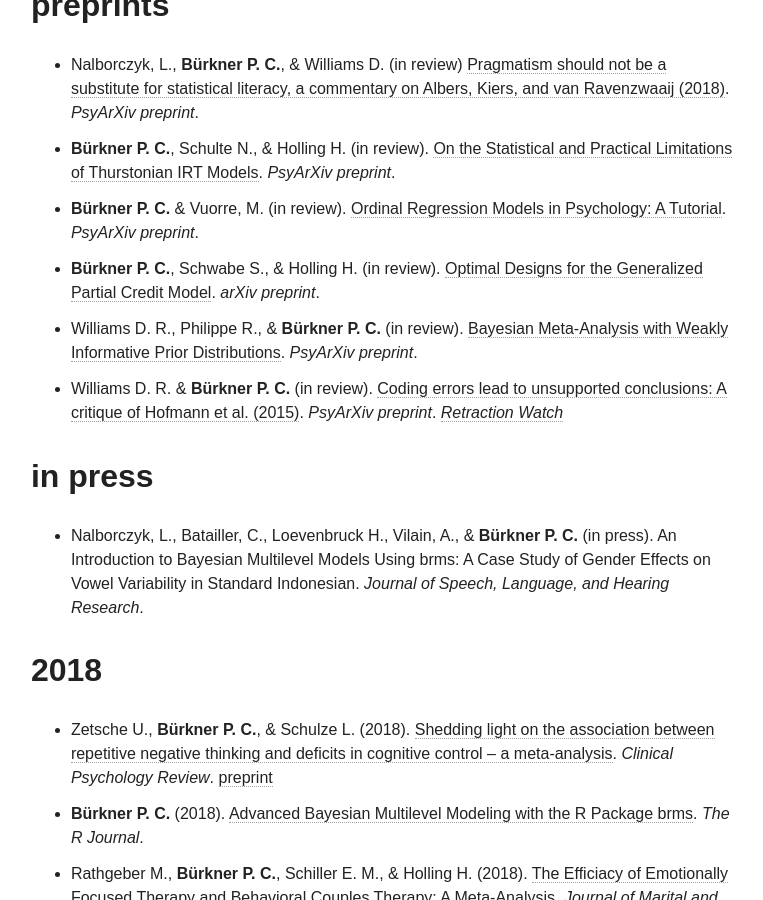
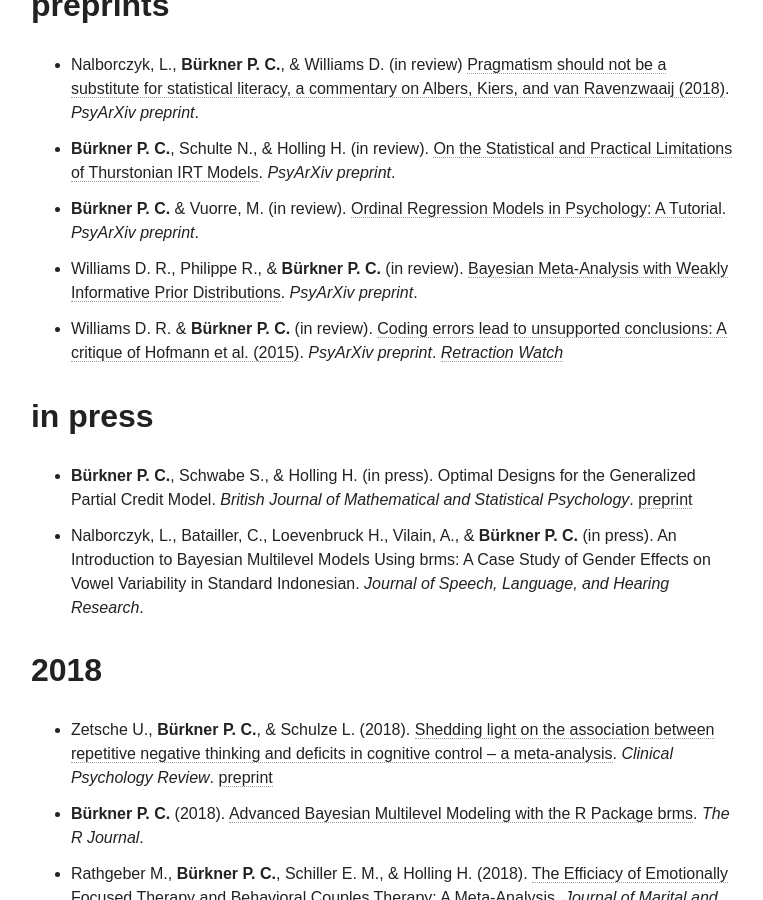
Before and after one commit to paul-buerkner/paul-buerkner.github.io, a Jekyll site: the page built from publications/index.md, in a window 1280 px wide and 900 px high, scrolled down 617 px. Shown: the whole window, without its empty margins (255-1018 px from the left). Built offline with Jekyll 4.4.1, drawn with Linux system fonts in a browser that asks for light colours; nearby versions of some CDN libraries.

Commit message:
move paper to 'in press'

```diff
--- a/publications/index.md
+++ b/publications/index.md
@@ -8,11 +8,11 @@ excerpt: "A list of my publications"
 * Nalborczyk, L., **Bürkner P. C.**, & Williams D. (in review) [Pragmatism should not be a substitute for statistical literacy, a commentary on Albers, Kiers, and van Ravenzwaaij (2018)](https://psyarxiv.com/fmtkj/). *PsyArXiv preprint*.
 * **Bürkner P. C.**, Schulte N., & Holling H. (in review). [On the Statistical and Practical Limitations of Thurstonian IRT Models](https://psyarxiv.com/dbwn8). *PsyArXiv preprint*.
 * **Bürkner P. C.** & Vuorre, M. (in review). [Ordinal Regression Models in Psychology: A Tutorial](https://psyarxiv.com/x8swp/). *PsyArXiv preprint*.
-* **Bürkner P. C.**, Schwabe S., & Holling H. (in review). [Optimal Designs for the Generalized Partial Credit Model](https://arxiv.org/abs/1803.06517). *arXiv preprint*.
 * Williams D. R., Philippe R., & **Bürkner P. C.** (in review). [Bayesian Meta-Analysis with Weakly Informative Prior Distributions](https://psyarxiv.com/7tbrm/). *PsyArXiv preprint*.
 * Williams D. R. & **Bürkner P. C.** (in review). [Coding errors lead to unsupported conclusions: A critique of Hofmann et al. (2015)](https://osf.io/preprints/psyarxiv/2jpdb/). *PsyArXiv preprint*. [*Retraction Watch*](http://retractionwatch.com/2016/10/04/oh-well-love-hormone-doesnt-reduce-psychiatric-symptoms-says-researchers-in-request-to-retract/)
 
 ## in press
+* **Bürkner P. C.**, Schwabe S., & Holling H. (in press). Optimal Designs for the Generalized Partial Credit Model. *British Journal of Mathematical and Statistical Psychology*. [preprint](https://arxiv.org/abs/1803.06517)
 * Nalborczyk, L., Batailler, C., Loevenbruck H., Vilain, A., & **Bürkner P. C.** (in press). An Introduction to Bayesian Multilevel Models Using brms: A Case Study of Gender Effects on Vowel Variability in Standard Indonesian. *Journal of Speech, Language, and Hearing Research*.
 
 ## 2018
```
